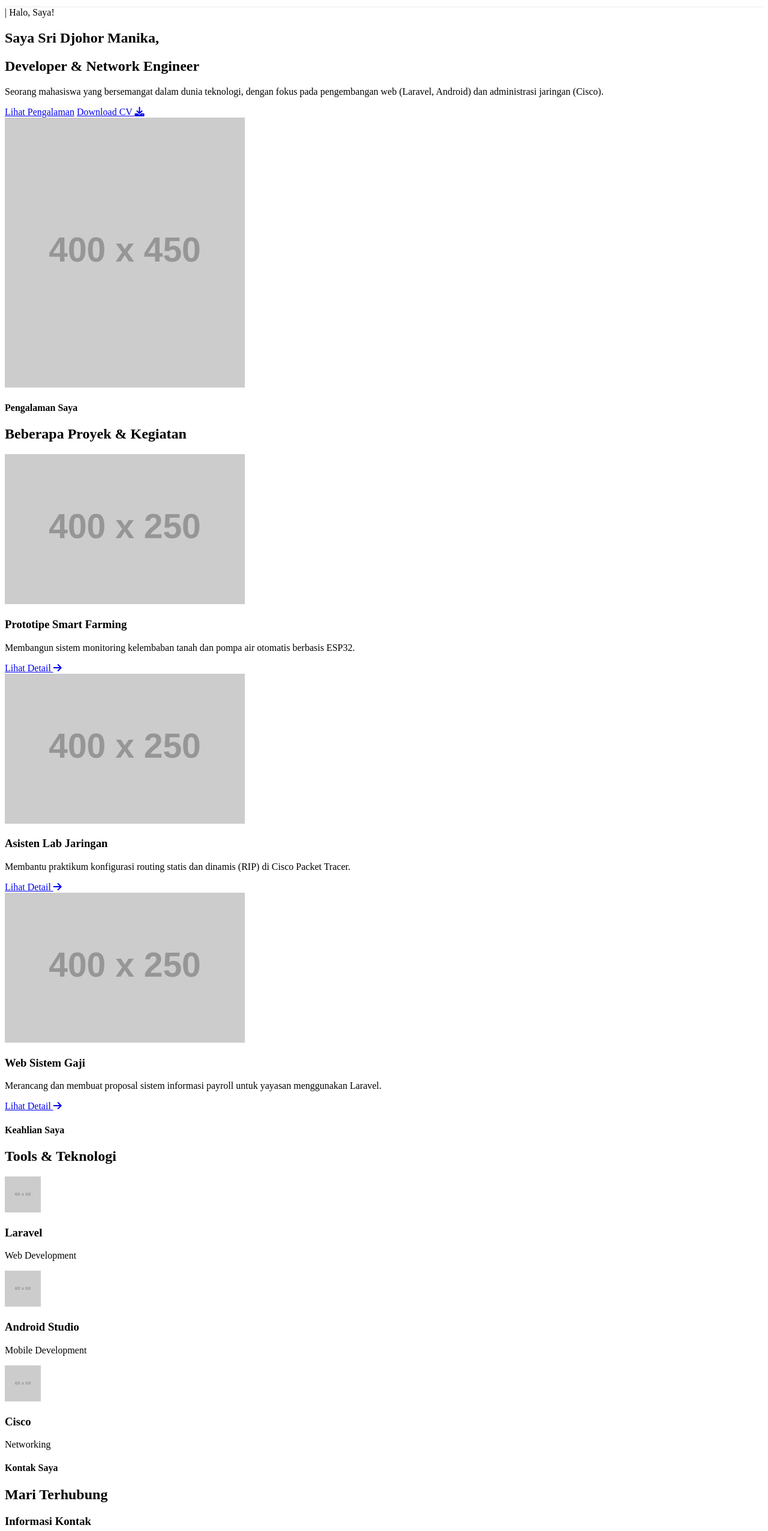
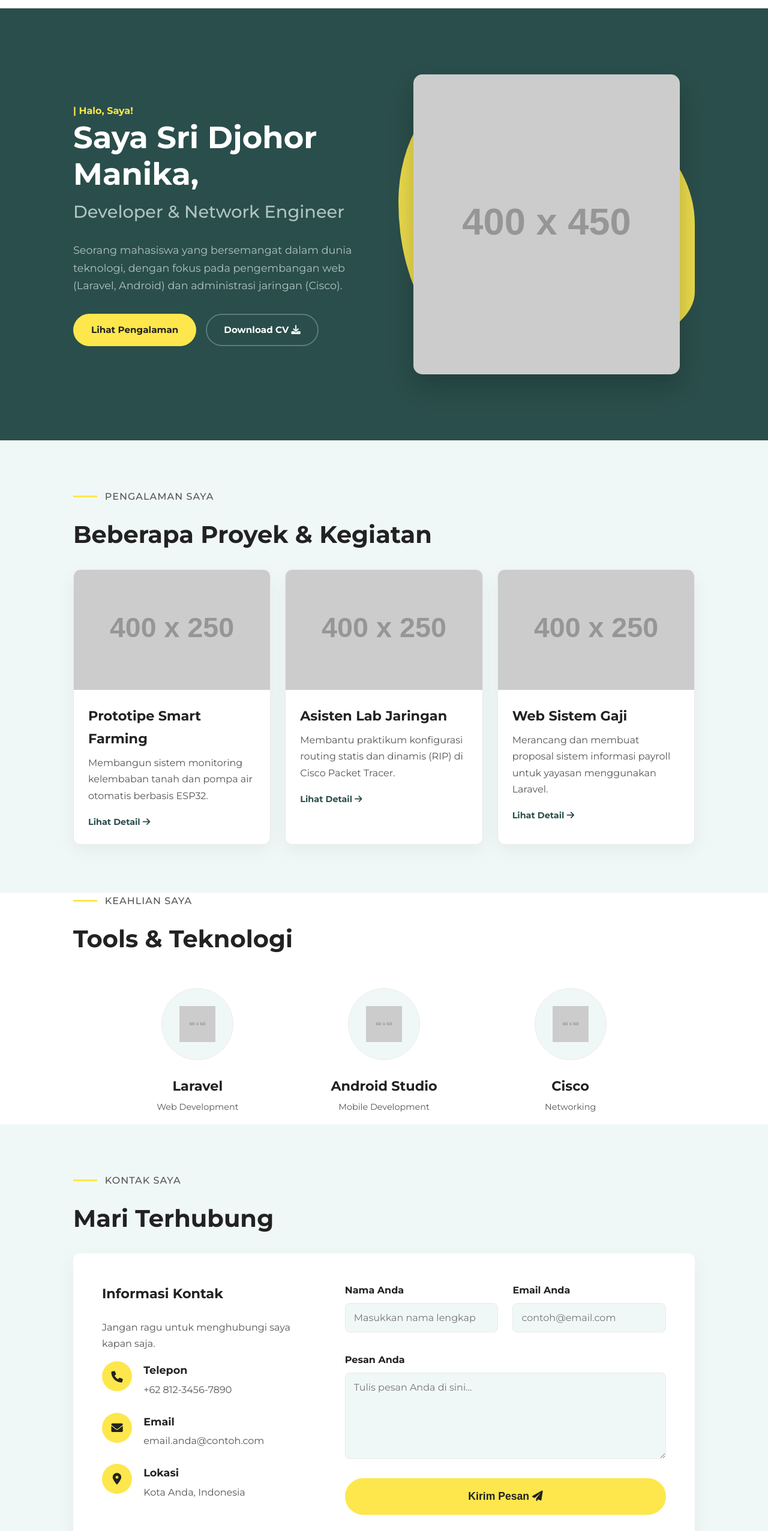
Before and after one commit to Manika251/Portofolioweb, a plain HTML site: page pages/manika.html in a window 1280 px wide. Shown: the part 68-2620 px from the top of the page at 60% size. Drawn offline with Linux system fonts and the light colour scheme; placeholder pictures from the web are drawn by us.

Commit message:
menambah isi konten di manika.html dan manika.css

```diff
--- a/css/manika.css
+++ b/css/manika.css
@@ -0,0 +1,460 @@
+/* ======== PENGATURAN GLOBAL & VARIABEL (TEMA HIJAU) ======== */
+:root {
+    --primary-color: #2A4E4B;    /* Hijau Tua (dari GreenCleaning) */
+    --accent-color: #FDE74C;    /* Kuning Cerah (dari GreenCleaning) */
+    --dark-color: #222222;
+    --text-secondary: #555;
+    --bg-light-mint: #F0F8F7; /* Latar Belakang Section (Hijau Pucat) */
+    --bg-white: #FFFFFF;
+    --border-color: #EAEAEA;
+    --shadow: 0px 10px 30px rgba(0, 0, 0, 0.05);
+}
+
+* {
+    margin: 0;
+    padding: 0;
+    box-sizing: border-box;
+}
+
+html {
+    scroll-behavior: smooth;
+}
+
+body {
+    font-family: 'Montserrat', sans-serif;
+    background-color: var(--bg-white);
+    color: var(--text-secondary);
+    line-height: 1.7;
+}
+
+h1, h2, h3, h4 {
+    color: var(--dark-color);
+    font-weight: 700;
+}
+
+h1 { font-size: 3.2rem; }
+h2 { font-size: 2.5rem; margin-bottom: 1.5rem; }
+h3 { font-size: 1.4rem; }
+h4 { font-size: 1rem; text-transform: uppercase; letter-spacing: 1px; }
+
+p { margin-bottom: 1rem; }
+a { text-decoration: none; color: var(--dark-color); }
+img { max-width: 100%; height: auto; }
+
+.container {
+    max-width: 1100px;
+    margin: 0 auto;
+    padding: 0 2rem;
+}
+
+/* ======== PERGANTIAN WARNA LATAR BELAKANG SECTION ======== */
+section {
+    padding: 80px 0;
+}
+/* Hapus padding dari .container di dalam #about */
+#about .container {
+    padding: 0 2rem;
+}
+
+#experience {
+    background: var(--bg-light-mint); /* Latar Belakang Hijau Pucat */
+}
+#contact {
+    background: var(--bg-light-mint); /* Latar Belakang Hijau Pucat */
+}
+
+
+/* ======== GAYA JUDUL SECTION ======== */
+.section-heading {
+    display: flex;
+    align-items: center;
+    gap: 0.8rem;
+    margin-bottom: 1rem;
+}
+.section-heading .accent-line {
+    width: 40px;
+    height: 3px;
+    background: var(--accent-color); /* Garis Kuning */
+}
+.section-heading h4 {
+    color: var(--text-secondary);
+    font-weight: 500;
+}
+
+
+/* ======== TOMBOL (BUTTONS) ======== */
+.btn {
+    display: inline-block;
+    padding: 12px 28px;
+    border-radius: 50px;
+    font-weight: 600;
+    font-size: 0.95rem;
+    transition: all 0.3s ease;
+    cursor: pointer;
+    border: 2px solid transparent;
+}
+.btn-primary {
+    background: var(--accent-color); /* Tombol Kuning */
+    color: var(--dark-color);
+    font-weight: 700;
+}
+.btn-primary:hover {
+    background: #E8D645;
+    transform: translateY(-3px);
+}
+.btn-secondary {
+    background: var(--bg-white);
+    border: 2px solid var(--border-color);
+    color: var(--dark-color);
+}
+.btn-secondary:hover {
+    background: var(--bg-light-mint);
+    border-color: #ccc;
+}
+/* Tombol .btn-outline dihapus karena bagian dari Navigasi */
+
+
+/* ======== 1. HEADER / NAVIGASI (DIHAPUS) ======== */
+/* Style untuk header telah dihapus */
+
+
+/* ======== 2. ABOUT (HERO SECTION) ======== */
+#about {
+    background: var(--primary-color);
+    min-height: 90vh;
+    padding: 60px 0;
+    display: flex;
+    align-items: center;
+}
+
+.about-grid-wrapper {
+    display: grid;
+    grid-template-columns: 1fr 1fr;
+    align-items: center;
+    gap: 3rem;
+    width: 100%;
+}
+
+#about .hero-text .sub-title {
+    color: var(--accent-color);
+    font-weight: 600;
+}
+#about .hero-text h1 {
+    color: var(--bg-white);
+    line-height: 1.2;
+    margin-bottom: 0.5rem;
+}
+#about .hero-text h2 {
+    color: #B0C4C2;
+    font-size: 1.8rem;
+    font-weight: 500;
+    margin-bottom: 1.5rem;
+}
+#about .hero-text p {
+    color: #B0C4C2;
+    font-size: 1.1rem;
+    margin-bottom: 2rem;
+}
+.hero-buttons {
+    display: flex;
+    gap: 1rem;
+}
+#about .btn-secondary {
+    background: transparent;
+    border-color: #5a7d7a;
+    color: var(--bg-white);
+}
+#about .btn-secondary:hover {
+    background: var(--bg-white);
+    color: var(--dark-color);
+    border-color: var(--bg-white);
+}
+
+.hero-visual {
+    position: relative;
+    display: flex;
+    justify-content: center;
+    align-items: center;
+    height: 100%;
+}
+.accent-blob {
+    position: absolute;
+    width: 100%;
+    height: 90%;
+    background: var(--accent-color);
+    border-radius: 60% 40% 30% 70% / 60% 30% 70% 40%;
+    z-index: 1;
+    opacity: 0.9;
+    animation: blob-morph 10s infinite linear;
+}
+
+@keyframes blob-morph {
+    0%   { border-radius: 60% 40% 30% 70% / 60% 30% 70% 40%; }
+    50%  { border-radius: 30% 70% 60% 40% / 50% 60% 30% 70%; }
+    100% { border-radius: 60% 40% 30% 70% / 60% 30% 70% 40%; }
+}
+
+.profile-pic {
+    position: relative;
+    z-index: 2;
+    width: 90%;
+    object-fit: cover;
+    border-radius: 15px;
+    box-shadow: 0 20px 40px rgba(0, 0, 0, 0.2);
+}
+
+/* ======== 3. EXPERIENCE (BACKGROUND HIJAU PUCAT) ======== */
+.experience-grid {
+    display: grid;
+    grid-template-columns: repeat(3, 1fr);
+    gap: 1.5rem;
+}
+.experience-card {
+    background: var(--bg-white);
+    border: 1px solid var(--border-color);
+    border-radius: 12px;
+    box-shadow: var(--shadow);
+    overflow: hidden;
+    transition: transform 0.3s ease, box-shadow 0.3s ease;
+}
+.experience-card:hover {
+    transform: translateY(-8px);
+    box-shadow: 0 15px 40px rgba(0, 0, 0, 0.08);
+}
+.experience-card img {
+    width: 100%;
+    height: 200px;
+    object-fit: cover;
+    display: block;
+}
+.card-content {
+    padding: 1.5rem;
+}
+.card-content h3 {
+    margin-bottom: 0.5rem;
+}
+.learn-more {
+    font-weight: 600;
+    color: var(--primary-color);
+    font-size: 0.9rem;
+}
+.learn-more i {
+    transition: transform 0.3s ease;
+}
+.learn-more:hover i {
+    transform: translateX(5px);
+}
+
+/* ======== 4. SKILLS (BACKGROUND PUTIH) ======== */
+.skills-grid {
+    display: grid;
+    grid-template-columns: repeat(3, 1fr);
+    gap: 2rem;
+    max-width: 900px;
+    margin: 3rem auto 0 auto;
+}
+.skill-card {
+    text-align: center;
+}
+.skill-icon {
+    width: 120px;
+    height: 120px;
+    border-radius: 50%;
+    background: var(--bg-light-mint);
+    border: 1px solid var(--border-color);
+    display: flex;
+    justify-content: center;
+    align-items: center;
+    margin: 0 auto 1.5rem auto;
+    transition: all 0.3s ease;
+}
+.skill-icon img {
+    width: 60px;
+    height: 60px;
+    object-fit: contain;
+}
+.skill-card:hover .skill-icon {
+    background: var(--accent-color);
+    border-color: var(--accent-color);
+    transform: scale(1.1);
+}
+.skill-card h3 {
+    margin-bottom: 0.25rem;
+}
+.skill-card p {
+    color: var(--text-secondary);
+    font-size: 0.9rem;
+}
+
+/* ======== 5. CONTACT (BACKGROUND HIJAU PUCAT) ======== */
+.contact-wrapper {
+    display: grid;
+    grid-template-columns: 1fr 1.5fr;
+    gap: 3rem;
+    background: var(--bg-white);
+    padding: 3rem;
+    border-radius: 12px;
+    box-shadow: var(--shadow);
+    margin-top: 1rem;
+}
+
+.contact-info h3 {
+    margin-bottom: 1.5rem;
+}
+.info-item {
+    display: flex;
+    align-items: flex-start;
+    gap: 1.2rem;
+    margin-bottom: 1.5rem;
+}
+.info-icon {
+    background: var(--accent-color);
+    color: var(--dark-color);
+    width: 50px;
+    height: 50px;
+    font-size: 1.2rem;
+    border-radius: 50%;
+    display: flex;
+    justify-content: center;
+    align-items: center;
+    flex-shrink: 0;
+}
+.info-text h4 {
+    color: var(--dark-color);
+    font-size: 1.1rem;
+    font-weight: 700;
+    text-transform: none;
+    letter-spacing: 0;
+    margin-bottom: 0.25rem;
+}
+.info-text p {
+    margin-bottom: 0;
+    color: var(--text-secondary);
+}
+
+.contact-form {
+    display: grid;
+    grid-template-columns: 1fr 1fr;
+    gap: 1.5rem;
+}
+.form-group {
+    display: flex;
+    flex-direction: column;
+}
+.form-group.full-width {
+    grid-column: 1 / -1;
+}
+.form-group label {
+    font-weight: 600;
+    color: var(--dark-color);
+    margin-bottom: 0.5rem;
+}
+.form-group input,
+.form-group textarea {
+    width: 100%;
+    padding: 14px;
+    border: 1px solid var(--border-color);
+    border-radius: 8px;
+    background: var(--bg-light-mint);
+    font-family: 'Montserrat', sans-serif;
+    font-size: 1rem;
+}
+.form-group input:focus,
+.form-group textarea:focus {
+    outline: none;
+    border-color: var(--primary-color);
+    box-shadow: 0 0 8px rgba(42, 78, 75, 0.3);
+}
+.contact-form .btn.full-width {
+    grid-column: 1 / -1;
+    font-size: 1.1rem;
+    padding: 14px;
+}
+
+/* ======== 6. MAP & SOCIAL SECTION (FROM FOOTER) ======== */
+/* Mengganti 'footer' menjadi class '.map-social-section' */
+.map-social-section {
+    background: var(--primary-color);
+    color: #B0C4C2;
+    padding-top: 4rem;
+    border-top: 1px solid #3E6662;
+}
+
+.footer-map {
+    max-width: 800px; /* Buat peta lebih besar tapi terpusat */
+    margin: 0 auto 2rem auto; /* Atas, Auto (Kiri/Kanan), Bawah, Auto */
+}
+.footer-map h4 {
+    color: var(--bg-white); /* Judul Putih */
+    margin-bottom: 1rem;
+    text-align: center; /* Pusatkan judul peta */
+}
+.footer-map iframe {
+    border: 1px solid var(--primary-color);
+    border-radius: 12px;
+    filter: invert(100%) grayscale(80%) brightness(120%);
+    width: 100%; /* Pastikan lebar 100% dari parent */
+}
+
+/* Style BARU untuk ikon sosial media */
+.footer-social {
+    text-align: center; /* Pusatkan ikon */
+    /* Menghapus margin-bottom agar padding dari parent yg mengatur */
+    padding-bottom: 3rem;
+}
+.footer-social a {
+    color: #B0C4C2;
+    font-size: 2rem; /* Buat ikon lebih besar */
+    margin: 0 1.5rem; /* Beri jarak antar ikon */
+    transition: color 0.3s ease;
+}
+.footer-social a:hover {
+    color: var(--accent-color); /* Sosial media jadi Kuning */
+}
+
+/* Style .footer-bottom dihapus */
+
+
+/* ======== RESPONSIVE (UNTUK HP) ======== */
+@media (max-width: 900px) {
+    #about .container.about-grid-wrapper {
+        grid-template-columns: 1fr;
+        text-align: center;
+    }
+    .hero-visual {
+        grid-row: 1;
+        margin-bottom: 3rem;
+        height: 400px;
+    }
+    .hero-buttons { justify-content: center; }
+
+    .experience-grid,
+    .skills-grid {
+        grid-template-columns: 1fr 1fr;
+    }
+
+    .contact-wrapper {
+        grid-template-columns: 1fr;
+        padding: 2rem;
+    }
+}
+
+@media (max-width: 600px) {
+    h1 { font-size: 2.5rem; }
+    h2 { font-size: 2rem; }
+
+    /* Style navigasi responsif dihapus */
+
+    .experience-grid,
+    .skills-grid,
+    .contact-form {
+        grid-template-columns: 1fr;
+    }
+
+    .hero-visual {
+        height: 350px;
+    }
+    .profile-pic {
+        width: 70%;
+    }
+}
--- a/css/style.css
+++ b/css/style.css
@@ -10,10 +10,7 @@
     --shadow: 0px 10px 30px rgba(0, 0, 0, 0.05);
 }
 
-/* * CATATAN: Ini adalah style GLOBAL.
- * Naya dan Mala juga harus memanggil file ini di halaman mereka,
- * DITAMBAH file CSS khusus mereka sendiri (misal: manika.css).
-*/
+
 body {
     font-family: 'Montserrat', sans-serif;
     background-color: var(--bg-white);
```
